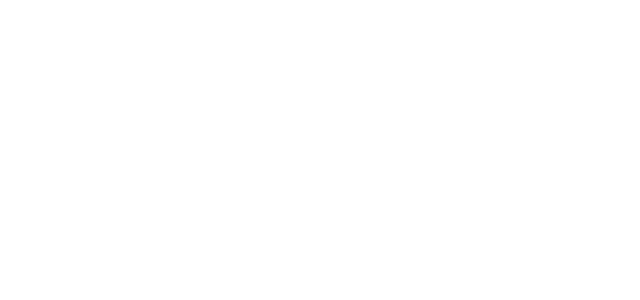
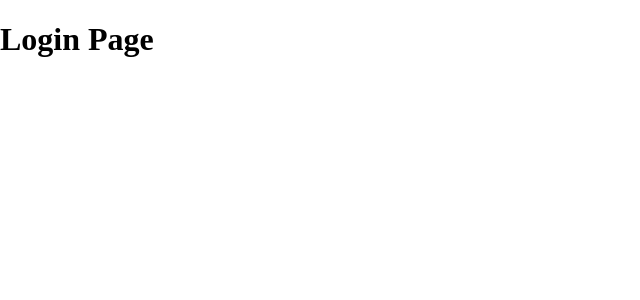
Before and after one commit to arunkumar-7/market-nest, a React (Vite) app: page /login in a window 1280 px wide. Before the commit this address had no page. Shown: the top 300 px of the page, without its empty margins (0-640 px from the left). Built offline with nearby package versions, Linux system fonts and the light colour scheme.

Commit message:
feat : configure authentication routes

```diff
--- a/src/App.tsx
+++ b/src/App.tsx
@@ -2,6 +2,8 @@
 import { BrowserRouter, Route, Routes } from "react-router-dom";
 import Home from "./pages/Home";
 import CategoryPage from "./pages/CategoryPage";
+import Login from "./pages/Login";
+import Register from "./pages/Register";
 
 function App() {
   return (
@@ -10,6 +12,8 @@
         <Routes>
           <Route path="/" element={<Home />} />
           <Route path="/category/:name" element={<CategoryPage />} />
+          <Route path="/login" element={<Login/>}/>
+          <Route path="/register" element={<Register/>}/>
         </Routes>
       </BrowserRouter>
     </>
```
